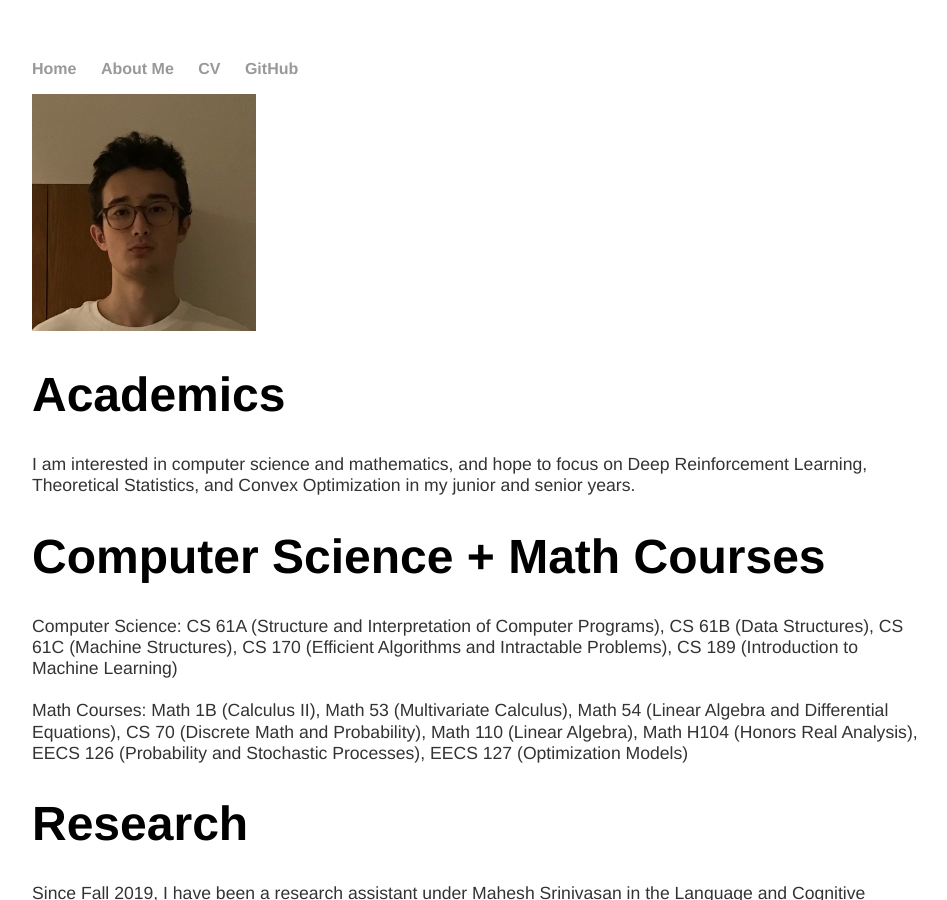
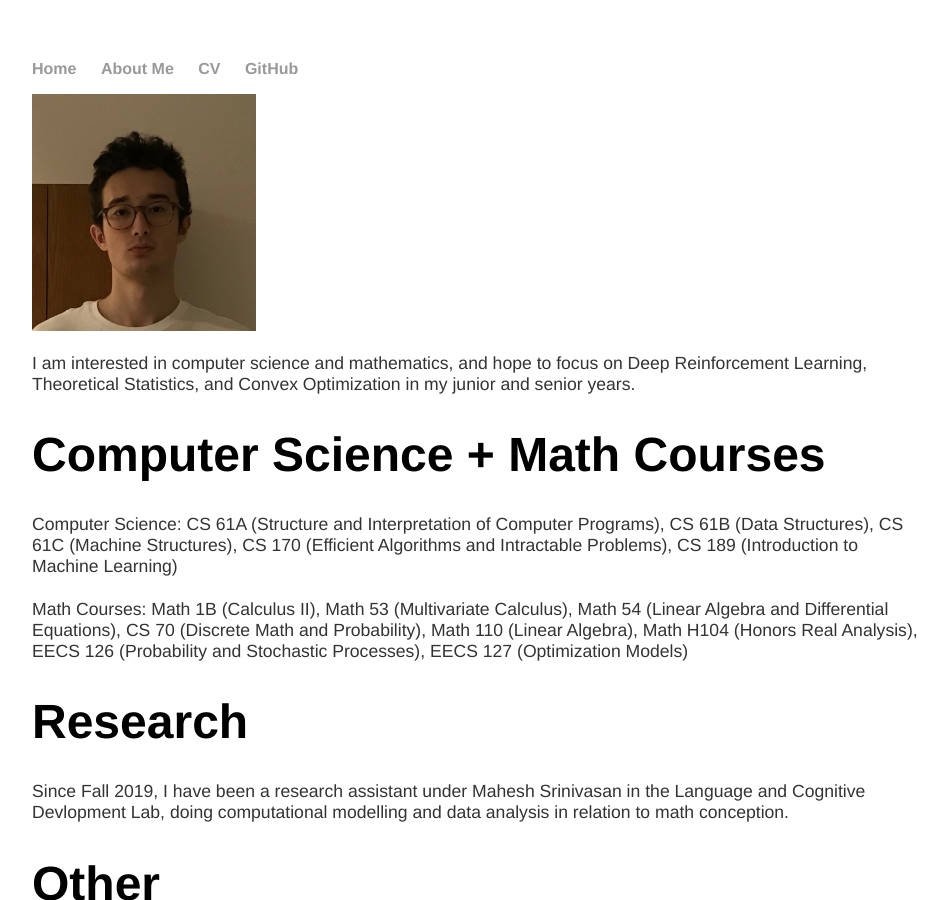
Before and after one commit to julianrfaust/julianrfaust.github.io, a Jekyll site: the page built from aboutme.html, in a window 1280 px wide and 900 px high. Shown: the whole window, without its empty margins (160-1107 px from the left). Built offline with Jekyll 4.4.1, drawn with Linux system fonts in a browser that asks for light colours.

Commit message:
Update aboutme.html

```diff
--- a/aboutme.html
+++ b/aboutme.html
@@ -4,7 +4,6 @@ title: Julian Faust
 ---
 <div class="blurb">
 	<img src="images/IMG_3666-1.jpeg" alt="photo" style="width: 25%; height: 25%"/>
-	<h1>Academics</h1>
 	<p>I am interested in computer science and mathematics, and hope to focus on Deep Reinforcement Learning, Theoretical Statistics, and Convex Optimization in my junior and senior years.<p>
 	<h1>Computer Science + Math Courses</h1>
 	<p>
```
